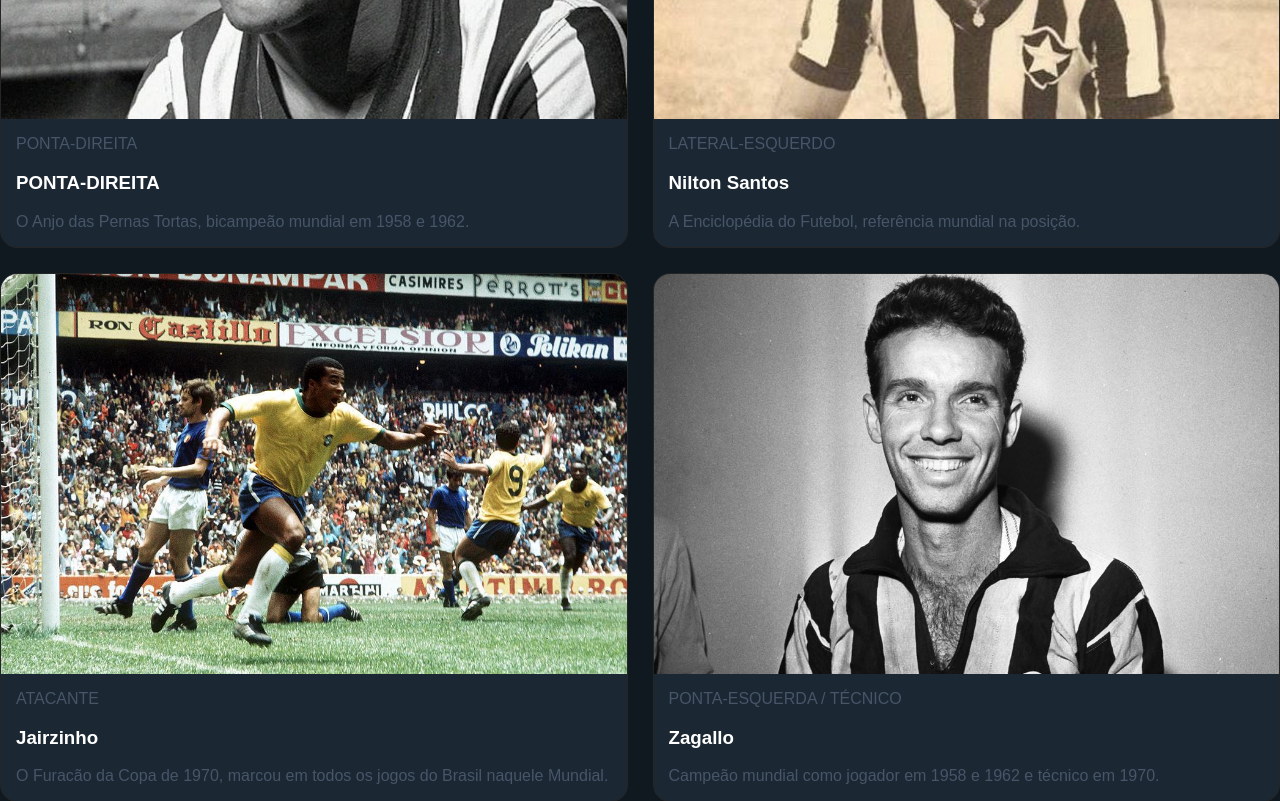
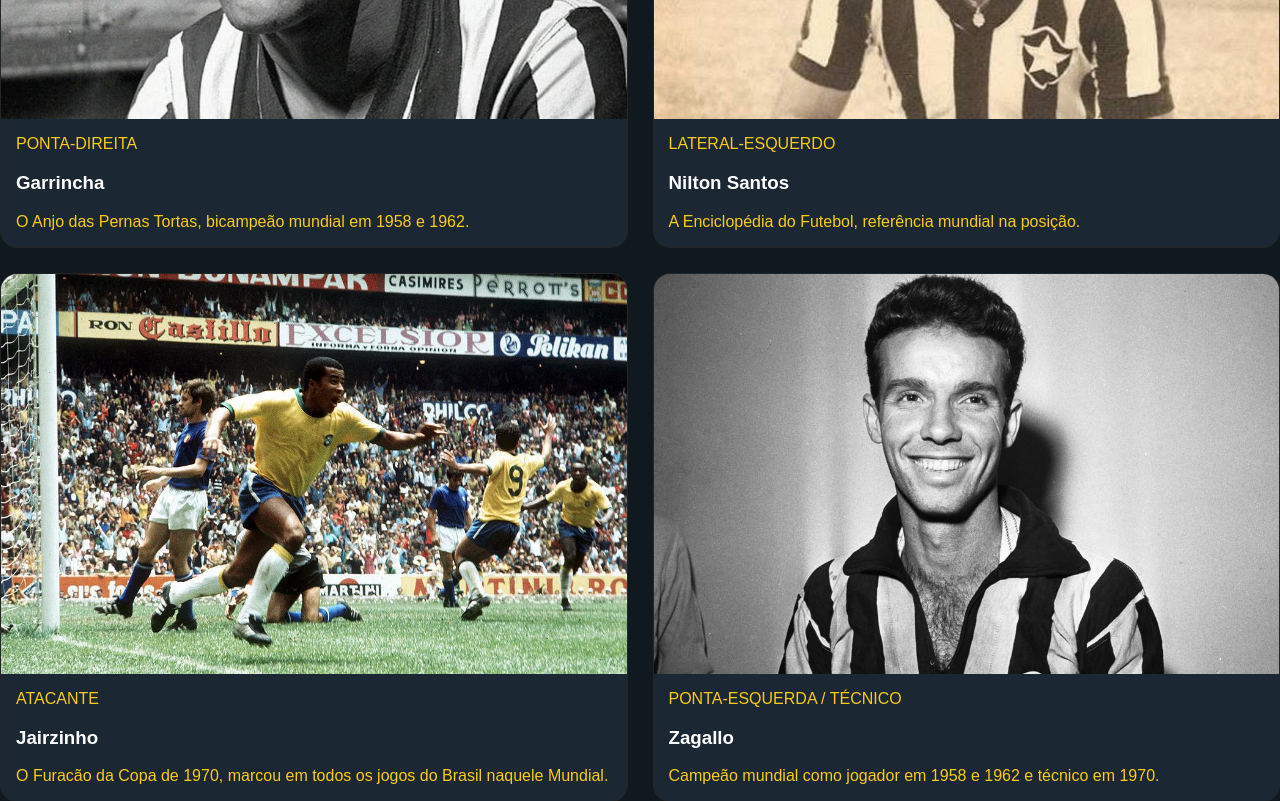
Before and after one commit to NandesPdr99/Alem-das-Quatro-Linhas, a plain HTML site: page botafogo.html in a window 1280 px wide. Shown: the part 1520-2321 px from the top of the page. Drawn offline with Linux system fonts and the light colour scheme.

Commit message:
ajustar estilo

```diff
--- a/botafogo.html
+++ b/botafogo.html
@@ -52,7 +52,7 @@
 
                     <p>PONTA-DIREITA</p>
 
-                    <h3>PONTA-DIREITA</h3>
+                    <h3>Garrincha</h3>
 
                     <p>O Anjo das Pernas Tortas, bicampeão mundial em 1958 e 1962.</p>
 
--- a/css/estilo.css
+++ b/css/estilo.css
@@ -557,6 +557,15 @@ hr {
     border-color: #252525;
 }
 
+.card.fogo p.first-of-type {
+    color: #CBD5E1;
+}
+
+.card.fogo p {
+    color: #FACC15;
+}
+
+
 .card.fogo h3 {
     color: #FFFFFF;
 }
```
